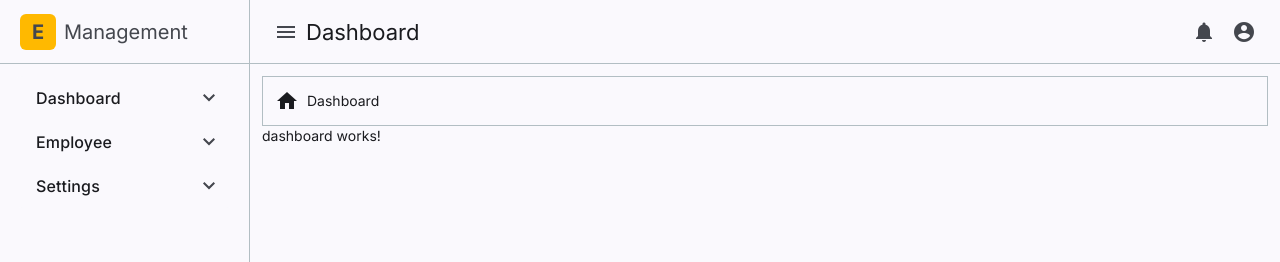
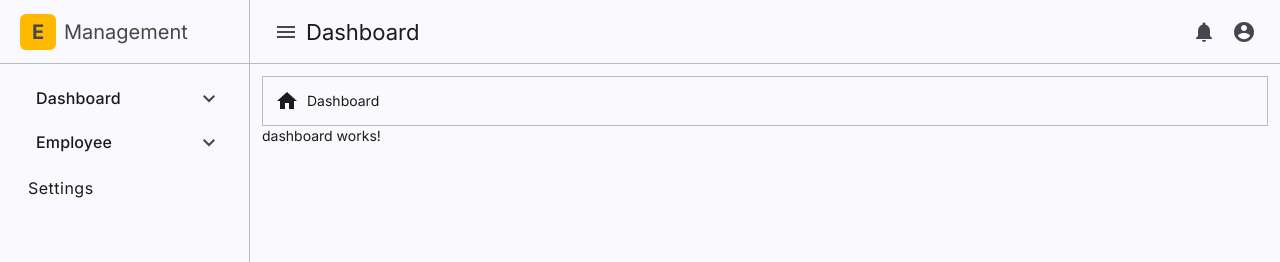
Before and after one commit to alifrazansaputra0997/employee-management, an Angular app: page /dashboard in a window 1280 px wide. Shown: the top 262 px of the page. Built offline with nearby package versions, Linux system fonts and the light colour scheme; sample sign-in values are in the browser's storage.

Commit message:
enhance side menu

```diff
--- a/src/app/components/template/side-menu/side-menu.css
+++ b/src/app/components/template/side-menu/side-menu.css
@@ -1,7 +1,13 @@
-.menu-list .menu-panel {
+.menu-list .menu-panel,
+.menu-list .menu-panel-2 {
   box-shadow: none !important;
   margin-top: 0 !important;
   margin-bottom: 0 !important;
+  border-radius: 0 !important;
+}
+
+.menu-list .item-menu {
+  border-radius: 0 !important;
 }
 
 .menu-list .menu-panel .mat-expansion-panel-header-title {
@@ -13,6 +19,7 @@
 
 .menu-list .menu-panel .mat-expansion-panel-header {
   height: 44px;
+   font-family: 'Inter', sans-serif !important;
 }
 
 ::ng-deep
@@ -37,13 +44,16 @@
 ::ng-deep
   .menu-list
   .menu-panel
-    .mat-expansion-panel-content-wrapper
+  .mat-expansion-panel-content-wrapper
   .mat-expansion-panel-content
   .mat-expansion-panel-body
-  .mat-expansion-panel{
-        box-shadow: none !important;
-  }
-
-  /* .mat-expansion-panel:not(.mat-expanded) .mat-expansion-panel-header:not([aria-disabled=true]):hover{
+  .mat-expansion-panel {
+  box-shadow: none !important;
+}
+::ng-deep .menu-list .mdc-list-item__primary-text,
+.menu-list .menu-panel-2  {
+  font-family: 'Inter', sans-serif !important;
+}
+/* .mat-expansion-panel:not(.mat-expanded) .mat-expansion-panel-header:not([aria-disabled=true]):hover{
     background:red !important;
   } */
--- a/src/app/components/template/side-menu/side-menu.html
+++ b/src/app/components/template/side-menu/side-menu.html
@@ -9,37 +9,66 @@
 <div class="p-3">
  <mat-accordion class="menu-list" multi>
     @for(menu of menus; track menu.id){
+        @if(menu.children?.length){
             <mat-expansion-panel class="menu-panel">
                 <mat-expansion-panel-header>
                     <mat-panel-title>
-                    {{menu.title}}
+                        {{ menu.title }}
                     </mat-panel-title>
                 </mat-expansion-panel-header>
-            @if(menu.children){
+
                 <mat-accordion multi>
+
                     @for(child of menu.children; track child.id){
-                @if(child.children){
-                <mat-expansion-panel>
+
+                        @if(child.children?.length){
+
+                            <mat-expansion-panel class="menu-panel-2">
+
                                 <mat-expansion-panel-header>
                                     {{ child.title }}
                                 </mat-expansion-panel-header>
+
                                 <mat-nav-list>
+
                                     @for(last of child.children; track last.id){
-                        <a mat-list-item [routerLink]="last.route">
+
+                                        <a mat-list-item [routerLink]="last.route" class="font-inter item-menu">
                                             {{ last.title }}
                                         </a>
+
                                     }
+
                                 </mat-nav-list>
+
                             </mat-expansion-panel>
-                } @else {
-                <a mat-list-item [activated]="true" [routerLink]="child.route">
-                    {{child.title}}
+
+                        }
+                        @else{
+
+                            <a mat-list-item [routerLink]="child.route" class="font-inter item-menu">
+                                {{ child.title }}
+                            </a>
+
+                        }
+
+                    }
+
+                </mat-accordion>
+
+            </mat-expansion-panel>
+
+        }
+        @else{
+            <a
+                mat-list-item
+                [routerLink]="menu.route">
+                {{ menu.title }}
+
             </a>
         }
+
     }
-            </mat-accordion>
-            }
-        </mat-expansion-panel>
-        }
+
 </mat-accordion>
 </div>
--- /dev/null
+++ b/src/app/pages/master/employee/employee.html
@@ -0,0 +1 @@
+<p>employee works!</p>
--- /dev/null
+++ b/src/app/pages/master/employee/employee.ts
@@ -0,0 +1,9 @@
+import { Component } from '@angular/core';
+
+@Component({
+  selector: 'app-employee',
+  imports: [],
+  templateUrl: './employee.html',
+  styleUrl: './employee.css',
+})
+export class Employee {}
--- /dev/null
+++ b/src/app/pages/master/master.routes.ts
@@ -0,0 +1,16 @@
+import { Routes } from "@angular/router";
+
+export const masterRoutes: Routes = [
+    {
+        path: '',
+        redirectTo: 'master/employee',
+        pathMatch: 'full'
+    },
+    {
+        path: 'employee',
+        data: {
+             breadcrumb: 'Employee'
+        },
+        loadComponent: () => import('./employee/employee').then(m => m.Employee)
+    }
+]
--- a/src/app/pages/pages.routes.ts
+++ b/src/app/pages/pages.routes.ts
@@ -12,5 +12,12 @@ export const pagesRoutes: Routes = [
             breadcrumb: 'Dashboard'
         },
         loadComponent: () => import('./dashboard/dashboard').then(m => m.Dashboard)
+    },
+    {
+        path: 'master',
+        data: {
+            breadcrumb: 'Master'
+        },
+        loadChildren: () => import('./master/master.routes').then(m => m.masterRoutes)
     }
 ]
```
Also changed, not shown: src/app/pages/master/employee/employee.css (added), 1 other file (tests, documents, lock files or other folders). Lines whose indentation alone changed are shown as unchanged.
